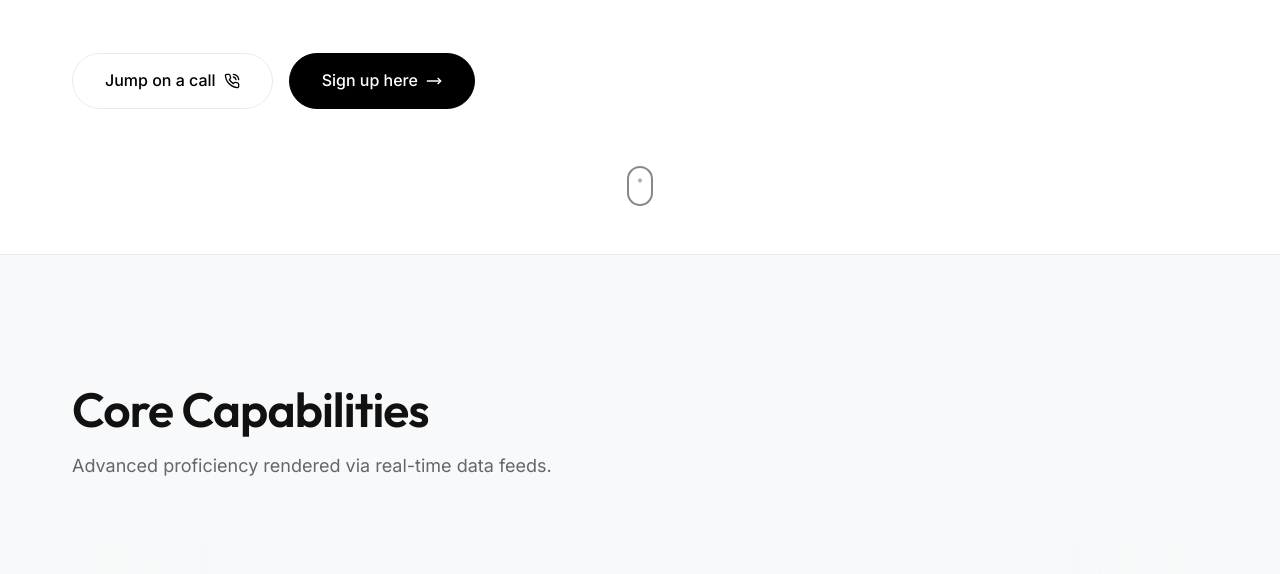
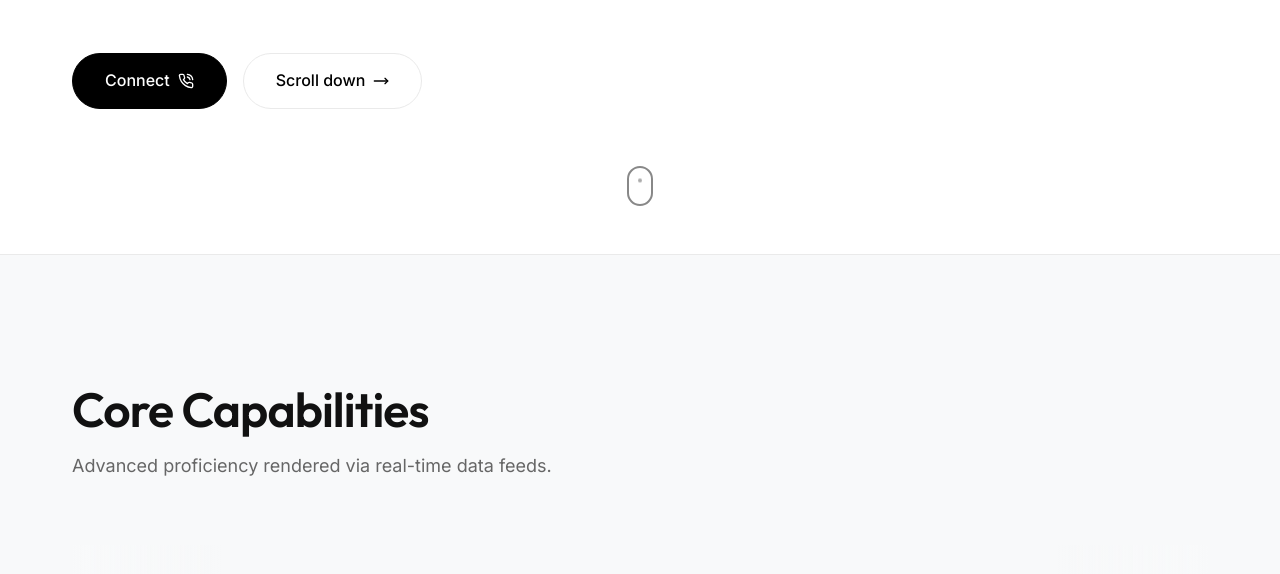
Before and after one commit to amoraberme/Jericob, a website: page index.html in a window 1280 px wide. Shown: the part 546-1120 px from the top of the page. Drawn offline with nearby package versions, Linux system fonts and the light colour scheme; a script that the page names is missing.

Commit message:
fix: update hero button texts and style

```diff
--- a/index.css
+++ b/index.css
@@ -178,24 +178,24 @@ h6 {
 }
 
 .btn-primary {
+    background-color: transparent;
+    color: var(--clr-accent);
+    border: 1px solid var(--clr-border);
+}
+
+.btn-primary:hover {
+    border-color: var(--clr-accent);
+}
+
+.btn-outline {
     background-color: var(--clr-accent);
     color: var(--clr-bg);
     border: 1px solid var(--clr-accent);
 }
 
-.btn-primary:hover {
+.btn-outline:hover {
     background-color: transparent;
     color: var(--clr-accent);
-}
-
-.btn-outline {
-    background-color: transparent;
-    color: var(--clr-accent);
-    border: 1px solid var(--clr-border);
-}
-
-.btn-outline:hover {
-    border-color: var(--clr-accent);
 }
 
 .arrow {
--- a/index.html
+++ b/index.html
@@ -91,7 +91,7 @@
                     <div class="hero-cta fade-up">
                         <a href="#contactModal" class="btn btn-outline contact-trigger"
                             style="gap: 0.5rem; display: inline-flex; align-items: center;">
-                            Jump on a call
+                            Connect
                             <svg xmlns="http://www.w3.org/2000/svg" width="16" height="16" viewBox="0 0 24 24"
                                 fill="none" stroke="currentColor" stroke-width="2" stroke-linecap="round"
                                 stroke-linejoin="round" class="lucide lucide-phone-call">
@@ -103,7 +103,7 @@
                         </a>
                         <a href="#expertise" class="btn btn-primary"
                             style="gap: 0.5rem; display: inline-flex; align-items: center;">
-                            Sign up here
+                            Scroll down
                             <svg xmlns="http://www.w3.org/2000/svg" width="16" height="16" viewBox="0 0 24 24"
                                 fill="none" stroke="currentColor" stroke-width="2" stroke-linecap="round"
                                 stroke-linejoin="round" class="lucide lucide-move-right">
```
